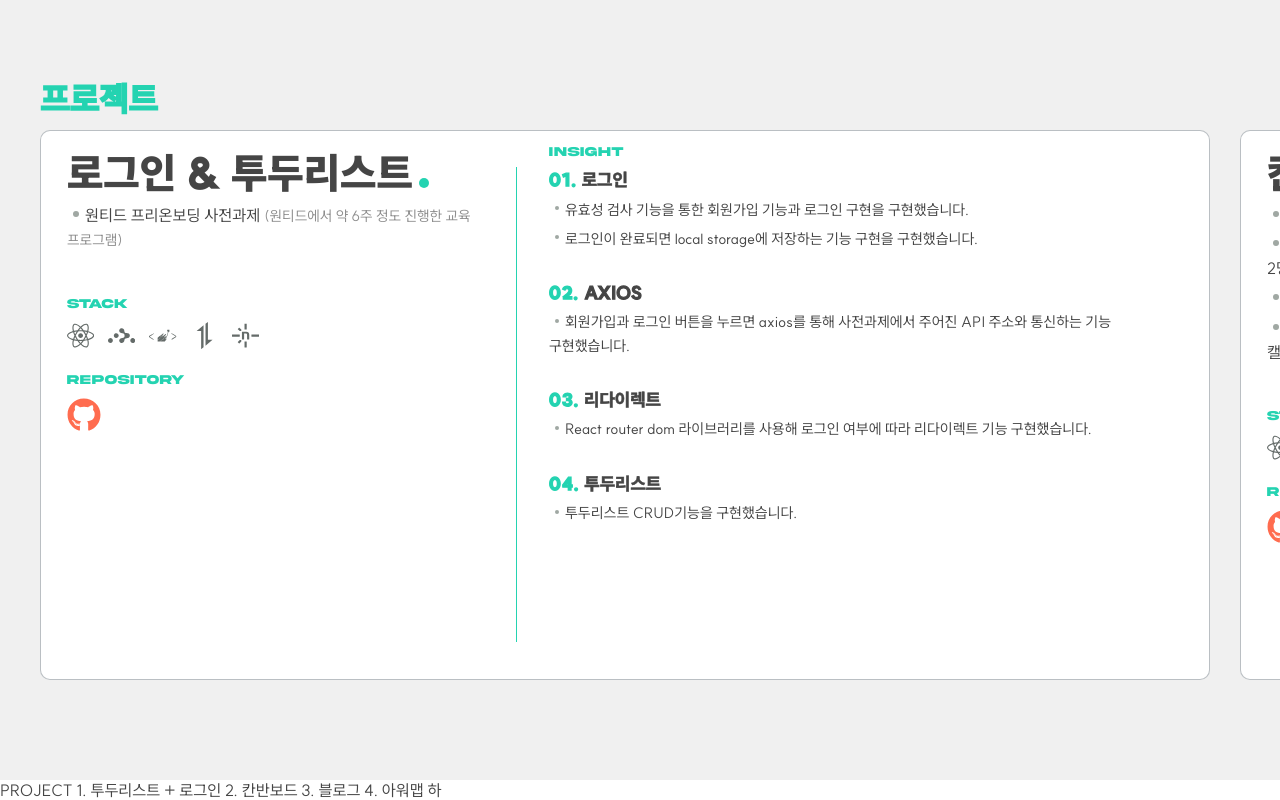
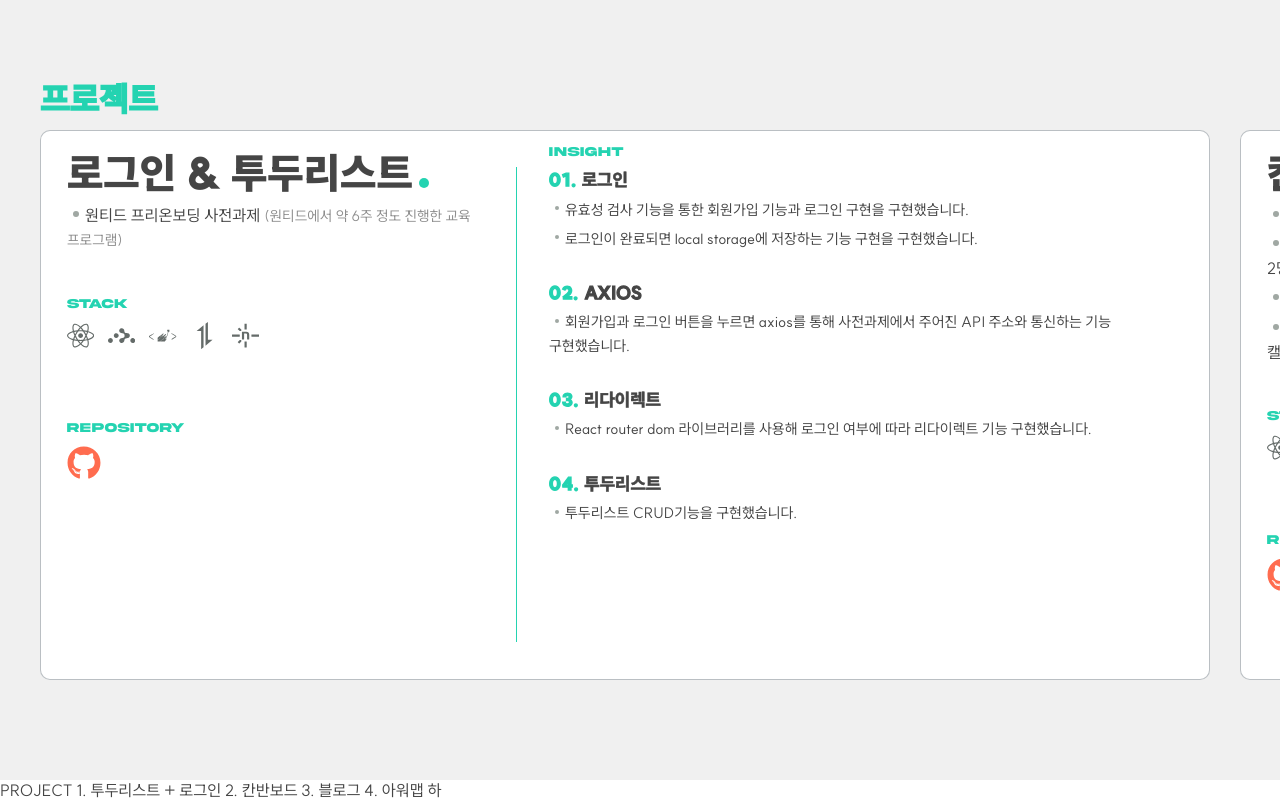
Before and after one commit to pparksang1013/Portfolio, a React (Vite) app: page / in a window 1280 px wide. Shown: the part 1786-2586 px from the top of the page. Built offline with nearby package versions, Linux system fonts and the light colour scheme.

Commit message:
🧩REFACTORING Prop 추가

```diff
--- a/src/components/common_comp/H3Comp.tsx
+++ b/src/components/common_comp/H3Comp.tsx
@@ -5,11 +5,12 @@ interface H3Interface {
     color: string;
     fontsize: string;
     stroke?: boolean;
+    marginTop?: string | undefined;
 }
 
-function H3Comp({ title, color, fontsize, stroke }: H3Interface) {
+function H3Comp({ title, color, fontsize, stroke, marginTop }: H3Interface) {
     return (
-        <Style_H3 color={color} fontsize={fontsize} stroke={stroke}>
+        <Style_H3 color={color} fontsize={fontsize} stroke={stroke} marginTop={marginTop}>
             {title}
         </Style_H3>
     );
@@ -19,6 +20,7 @@ export default H3Comp;
 
 const Style_H3 = styled.h3<H3Interface>`
     font-size: ${(props) => props.fontsize};
+    margin-top: ${(props) => props.marginTop};
     margin-bottom: 0.6rem;
     font-family: "akira";
     color: ${(props) => props.color};
```
